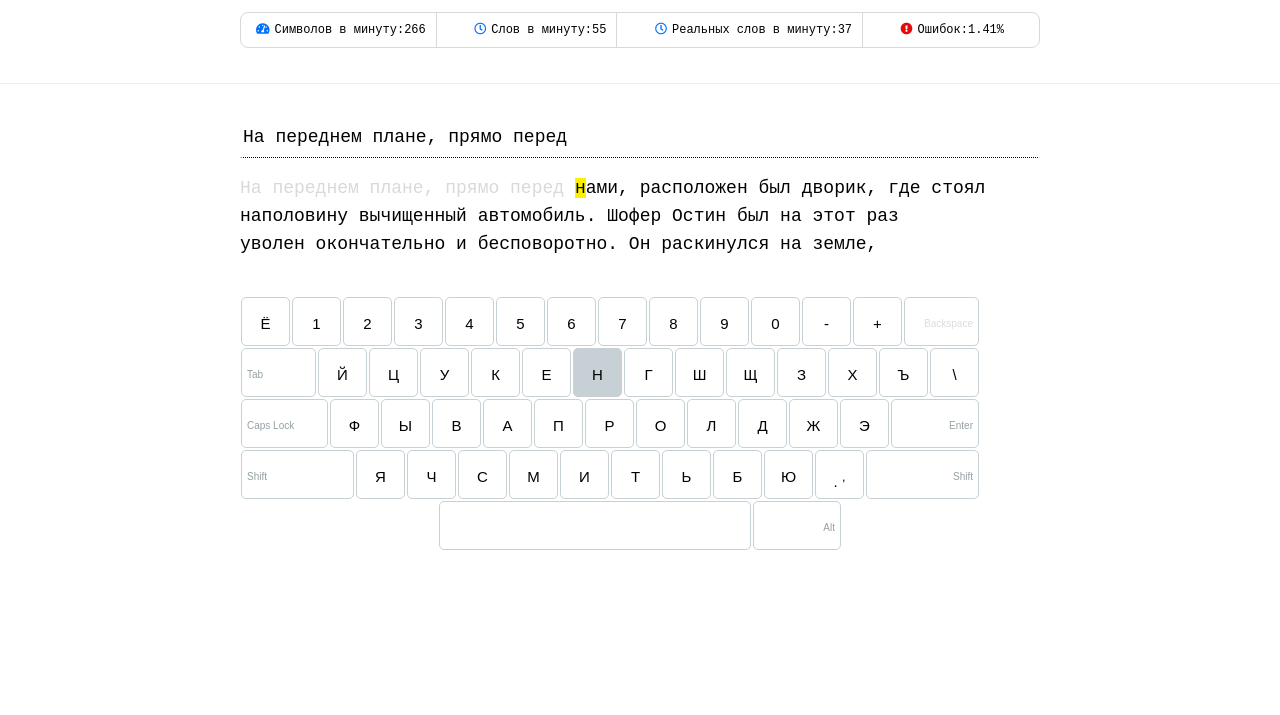
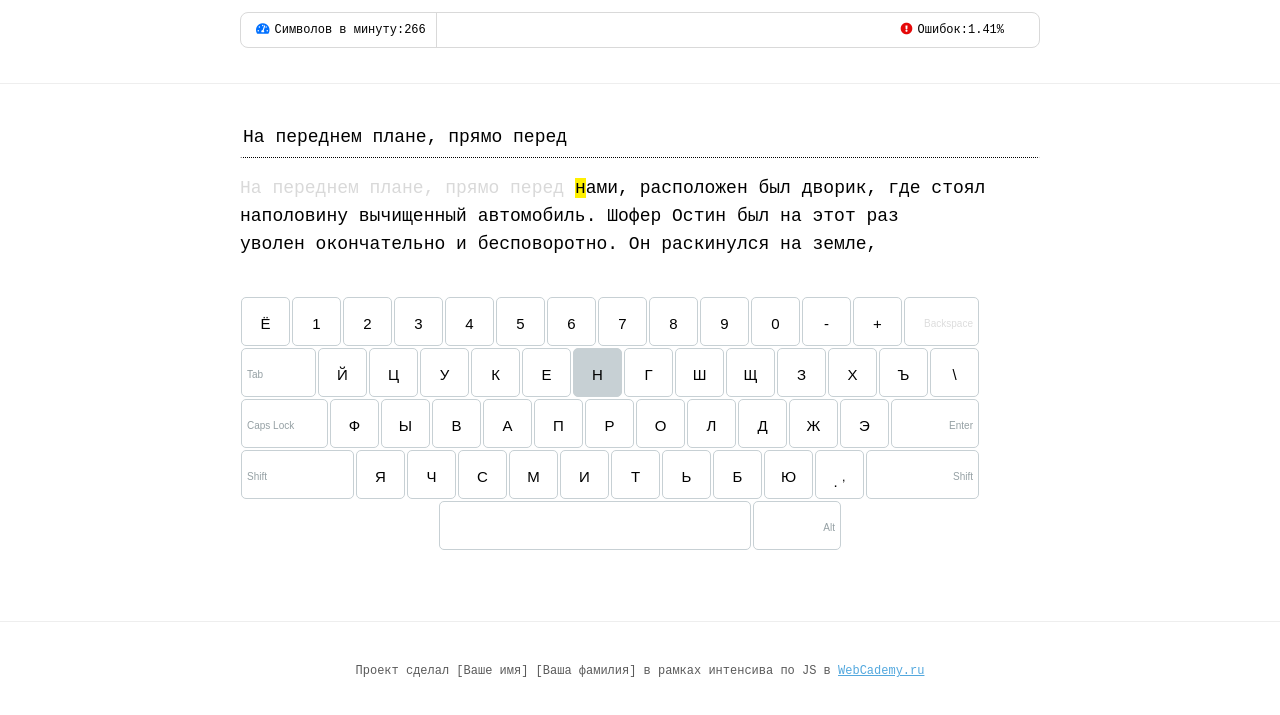
Before and after one commit to nobleworkshop/klava-html, a plain HTML site: page index.html in a window 1280 px wide. Shown: the part 165-880 px from the top of the page. Before the commit the page ends 800 px from the top, so only its background shows below. Drawn offline with Linux system fonts and the light colour scheme; a web font is replaced by a local one.

Commit message:
Changes
- Удалил лишние индикаторы
- Добавил копирайт

```diff
--- a/index.html
+++ b/index.html
@@ -28,20 +28,6 @@
 					</div>
 					<div class="indicator__name">Символов в минуту:</div>
 					<div class="indicator__value">266</div>
-				</div>
-				<div class="indicator">
-					<div class="indicator__icon">
-						<i class="far fa-clock"></i>
-					</div>
-					<div class="indicator__name">Слов в минуту:</div>
-					<div class="indicator__value">55</div>
-				</div>
-				<div class="indicator">
-					<div class="indicator__icon">
-						<i class="far fa-clock"></i>
-					</div>
-					<div class="indicator__name">Реальных слов в минуту:</div>
-					<div class="indicator__value">37</div>
 				</div>
 				<div class="indicator">
 					<div class="indicator__icon indicator__icon--errors">
@@ -161,7 +147,15 @@
 			</div>
 		</div>
 		<!-- // Keyboard -->
+	</div>
 
+	<div class="devider"></div>
+	<div class="container">
+		<!-- Copyright -->
+		<div class="copyright">
+			<p>Проект сделал [Ваше имя] [Ваша фамилия] в  рамках интенсива по JS в <a href="https://vk.com/webcademy" target="_blank">WebCademy.ru</a></p>
+		</div>
+		<!-- // Copyright -->
 	</div>
 
 	<script src="js/main.js"></script>
--- a/less/blocks/_base.less
+++ b/less/blocks/_base.less
@@ -38,3 +38,17 @@ body {
 	font-weight: 600;
 	color: #5C8DCB;
 }
+
+.copyright {
+	font-family: 'PT Mono', monospace;
+	color: #A4A4A4;
+	color: #5A5A5A;
+	font-size: 12px;
+	padding-top: 0px;
+	padding-bottom: 50px;
+	text-align: center;
+
+	a {
+		color: #53A8DE;
+	}
+}
--- a/less/blocks/_keyboard.less
+++ b/less/blocks/_keyboard.less
@@ -1,4 +1,5 @@
 .keyboard {
+	padding-bottom: 70px;
 
 	.line {
 		display: flex;
@@ -17,7 +18,7 @@
 			border-radius: 5px;
 
 			&.hint {
-			    background: #c7d0d4;
+				background: #c7d0d4;
 			}
 		}
 
@@ -54,6 +55,7 @@
 			text-align: left;
 			color: #95a0a4;
 			font-size: 10px;
+
 			&:last-child {
 				text-align: right;
 			}
```
Also changed, not shown: css/main.css, 1 other file.
